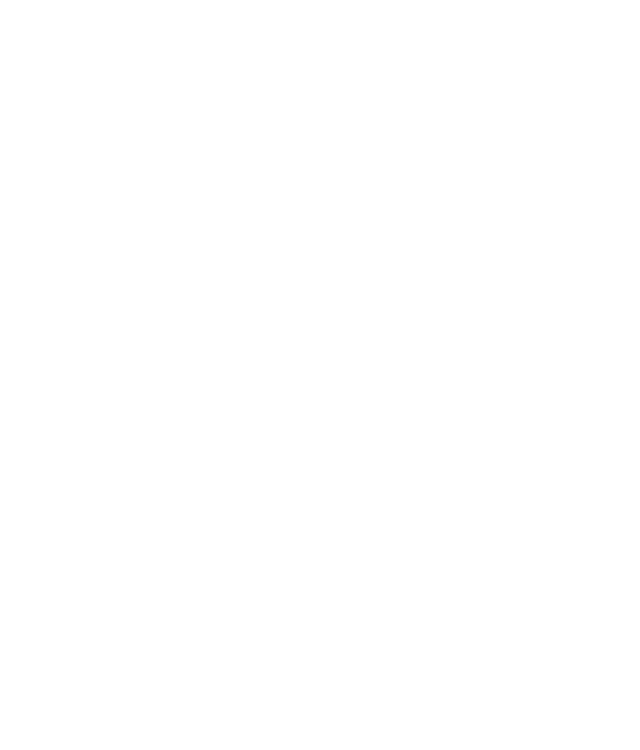
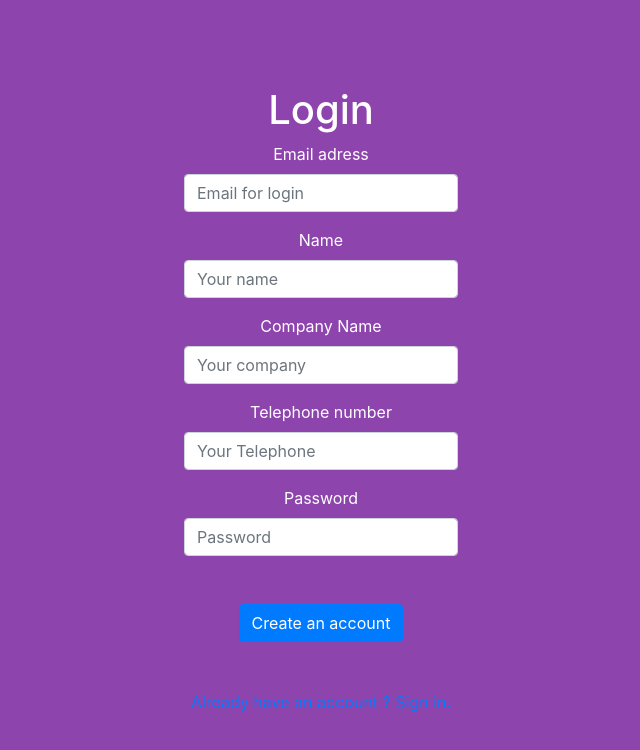
Before and after one commit to Stryder91/ktr-msc-ls1, a React (Create React App) app in the folder frontend/: page /login in a window 1280 px wide. Shown: the top 750 px of the page, without its empty margins (319-959 px from the left). Built offline with nearby package versions, Linux system fonts and the light colour scheme.

Commit message:
Add UI interfaces for Login & Register

```diff
--- a/frontend/package.json
+++ b/frontend/package.json
@@ -6,12 +6,14 @@
     "@testing-library/jest-dom": "^5.11.4",
     "@testing-library/react": "^11.1.0",
     "@testing-library/user-event": "^12.1.10",
+    "axios": "^0.21.1",
     "bootstrap": "^4.6.0",
     "react": "^17.0.2",
     "react-dom": "^17.0.2",
     "react-redux": "^7.2.3",
     "react-router-dom": "^5.2.0",
     "react-scripts": "4.0.3",
+    "reactstrap": "^8.9.0",
     "redux": "^4.0.5",
     "web-vitals": "^1.0.1"
   },
--- a/frontend/src/App.js
+++ b/frontend/src/App.js
@@ -1,10 +1,10 @@
 
 import './App.css';
 
-function App() {
+const App = () => {
   return (
     <div className="App">
-
+     Hello
     </div>
   );
 }
--- /dev/null
+++ b/frontend/src/components/Login.js
@@ -0,0 +1,77 @@
+import React, { useState } from 'react';
+import { Link } from 'react-router-dom';
+import axios from 'axios';
+import { Col, Row, FormGroup, Input, Button } from 'reactstrap';
+
+const Register = () => {
+
+    const [cred, setCred] = useState({email: '', name:'' , password: '', company: '', telephone:''});
+
+    const Register = () => {
+        axios.post('http://localhost:5000/register', cred)
+        .then(res => {
+            console.log(res)
+        })
+        .catch(err => {
+          console.log("Error login", err)
+        });
+    }
+    return(
+        <div className="d-flex h100 amethyst whiteColor">
+            <div className="d-flex justify-content-center m-auto text-center h100">
+            <Row>
+                <Col className="m-auto" md="12">
+                    <h1>Login</h1>
+                    <FormGroup>
+                        <label>Email adress</label>
+                        <Input
+                            placeholder="Email for login"
+                            type="text"
+                            onChange={e => setCred({...cred, email: e.target.value})}
+                        />
+                    </FormGroup>
+                    <FormGroup>
+                        <label>Name</label>
+                        <Input
+                            placeholder="Your name"
+                            type="text"
+                            onChange={e => setCred({...cred, name: e.target.value})}
+                        />
+                    </FormGroup>
+                    <FormGroup >
+                        <label>Company Name</label>
+                        <Input
+                            placeholder="Your company"
+                            type="text"
+                            onChange={e => setCred({...cred, company: e.target.value})}
+                        />
+                    </FormGroup>
+                    <FormGroup >
+                        <label>Telephone number</label>
+                        <Input
+                            placeholder="Your Telephone"
+                            type="text"
+                            onChange={e => setCred({...cred, telephone: e.target.value})}
+                        />
+                    </FormGroup>
+                    <FormGroup className="mt-2">
+                        <label>Password</label>
+                        <Input
+                            placeholder="Password"
+                            type="password"
+                            onChange={e => setCred({...cred, password: e.target.value})}
+                        />
+                    </FormGroup>
+                    <Row className="my-5">
+                        <Button className="btn-fill m-auto" onClick={Register} color="primary" type="submit"> Create an account </Button>
+                    </Row>
+                    <Link to="/login">Already have an account ? Sign in.</Link>
+                </Col>
+            </Row>
+            </div>
+
+        </div>
+    );
+}
+
+export default Register;
--- /dev/null
+++ b/frontend/src/components/Register.js
@@ -0,0 +1,77 @@
+import axios from 'axios';
+import React, { useState } from 'react';
+import { Link } from 'react-router-dom';
+import { Col, Row, FormGroup, Input, Button } from 'reactstrap';
+
+const Register = () => {
+
+    const [cred, setCred] = useState({email: '', name:'' , password: '', company: '', telephone:''});
+
+    const Register = () => {
+        axios.post('http://localhost:5000/register', cred)
+        .then(res => {
+            console.log(res)
+        })
+        .catch(err => {
+          console.log("Error login", err)
+        });
+    }
+    return(
+        <div className="d-flex h100 amethyst whiteColor">
+            <div className="d-flex justify-content-center m-auto text-center h100">
+            <Row>
+                <Col className="mt-4" md="12">
+                    <h1>Sign Up</h1>
+                    <FormGroup>
+                        <label>Email adress</label>
+                        <Input
+                            placeholder="Email for login"
+                            type="text"
+                            onChange={e => setCred({...cred, email: e.target.value})}
+                        />
+                    </FormGroup>
+                    <FormGroup>
+                        <label>Name</label>
+                        <Input
+                            placeholder="Your name"
+                            type="text"
+                            onChange={e => setCred({...cred, name: e.target.value})}
+                        />
+                    </FormGroup>
+                    <FormGroup >
+                        <label>Company Name</label>
+                        <Input
+                            placeholder="Your company"
+                            type="text"
+                            onChange={e => setCred({...cred, company: e.target.value})}
+                        />
+                    </FormGroup>
+                    <FormGroup >
+                        <label>Telephone number</label>
+                        <Input
+                            placeholder="Your Telephone"
+                            type="text"
+                            onChange={e => setCred({...cred, telephone: e.target.value})}
+                        />
+                    </FormGroup>
+                    <FormGroup className="mt-2">
+                        <label>Password</label>
+                        <Input
+                            placeholder="Password"
+                            type="password"
+                            onChange={e => setCred({...cred, password: e.target.value})}
+                        />
+                    </FormGroup>
+                    <Row className="my-5">
+                        <Button className="btn-fill m-auto" onClick={Register} color="primary" type="submit"> Create an account </Button>
+                    </Row>
+                    <Link to="/login">Already have an account ? Sign in.</Link>
+                </Col>
+            </Row>
+            </div>
+
+        </div>
+    );
+}
+
+export default Register;
--- a/frontend/src/index.css
+++ b/frontend/src/index.css
@@ -9,5 +9,25 @@
 
 code {
   font-family: source-code-pro, Menlo, Monaco, Consolas, 'Courier New',
-    monospace;
+  monospace;
 }
+
+.App {
+  margin: 0 auto;
+  text-align: center;
+  background-color: aquamarine;
+  min-height: 100vh;
+  padding: 10px;
+  box-sizing: border-box;
+}
+
+.h100 {
+  min-height: 100vh;
+}
+
+.amethyst {
+  background-color: #8e44ad;
+}
+.whiteColor {
+  color: white;
+}
--- a/frontend/src/index.js
+++ b/frontend/src/index.js
@@ -3,7 +3,10 @@
 import { Provider } from 'react-redux';
 import { BrowserRouter, Route, Switch } from "react-router-dom";
 
+import 'bootstrap/dist/css/bootstrap.min.css';
 import './index.css';
+import Login from './components/Login';
+import Register from './components/Register';
 import App from './App';
 import store from './Store';
 
@@ -11,6 +14,8 @@
   return(
     <BrowserRouter>
       <Switch>
+        <Route path="/signup" component={Register}/>
+        <Route path="/login" component={Login}/>
         <Route path="/" component={App}/>
       </Switch>
     </BrowserRouter>
```
Also changed, not shown: 1 other file (tests, documents, lock files or other folders).
